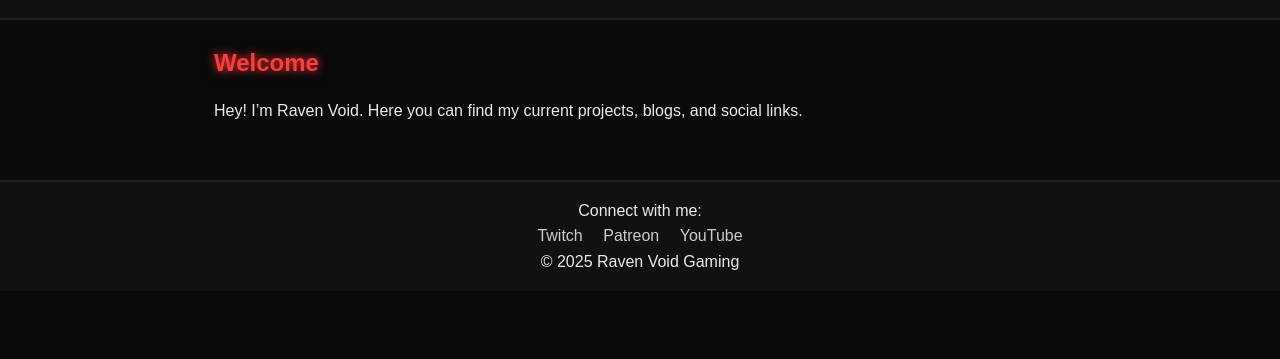
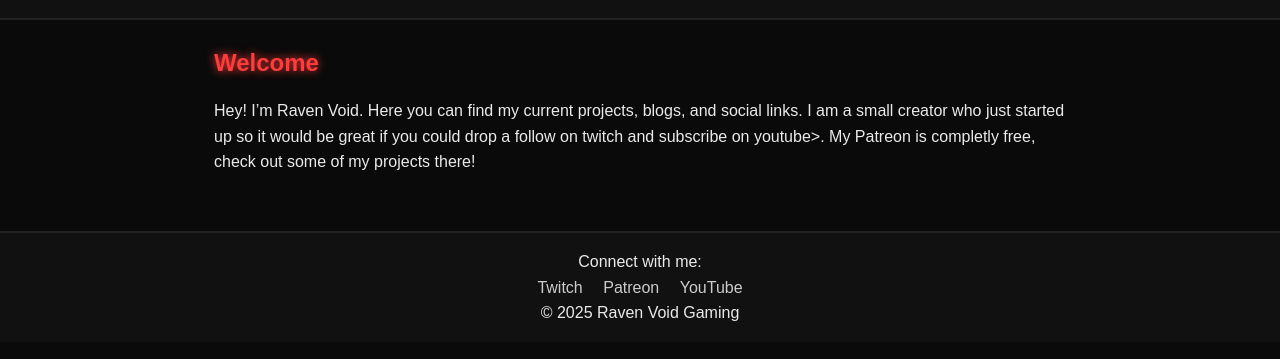
Before and after one commit to RavenV01D/ravenv01d.github.io, a plain HTML site: page index.html in a window 1280 px wide. Shown: the part 99-458 px from the top of the page. Drawn offline with Linux system fonts and the light colour scheme.

Commit message:
Update index.html

```diff
--- a/index.html
+++ b/index.html
@@ -21,7 +21,9 @@
 <main>
   <section>
     <h2>Welcome</h2>
-    <p>Hey! I’m Raven Void. Here you can find my current projects, blogs, and social links.</p>
+    <p>Hey! I’m Raven Void. Here you can find my current projects, blogs, and social links.
+    I am a small creator who just started up so it would be great if you could drop a follow on twitch and subscribe on youtube>.
+My Patreon is completly free, check out some of my projects there!</p>
   </section>
 </main>
 <footer>
```
